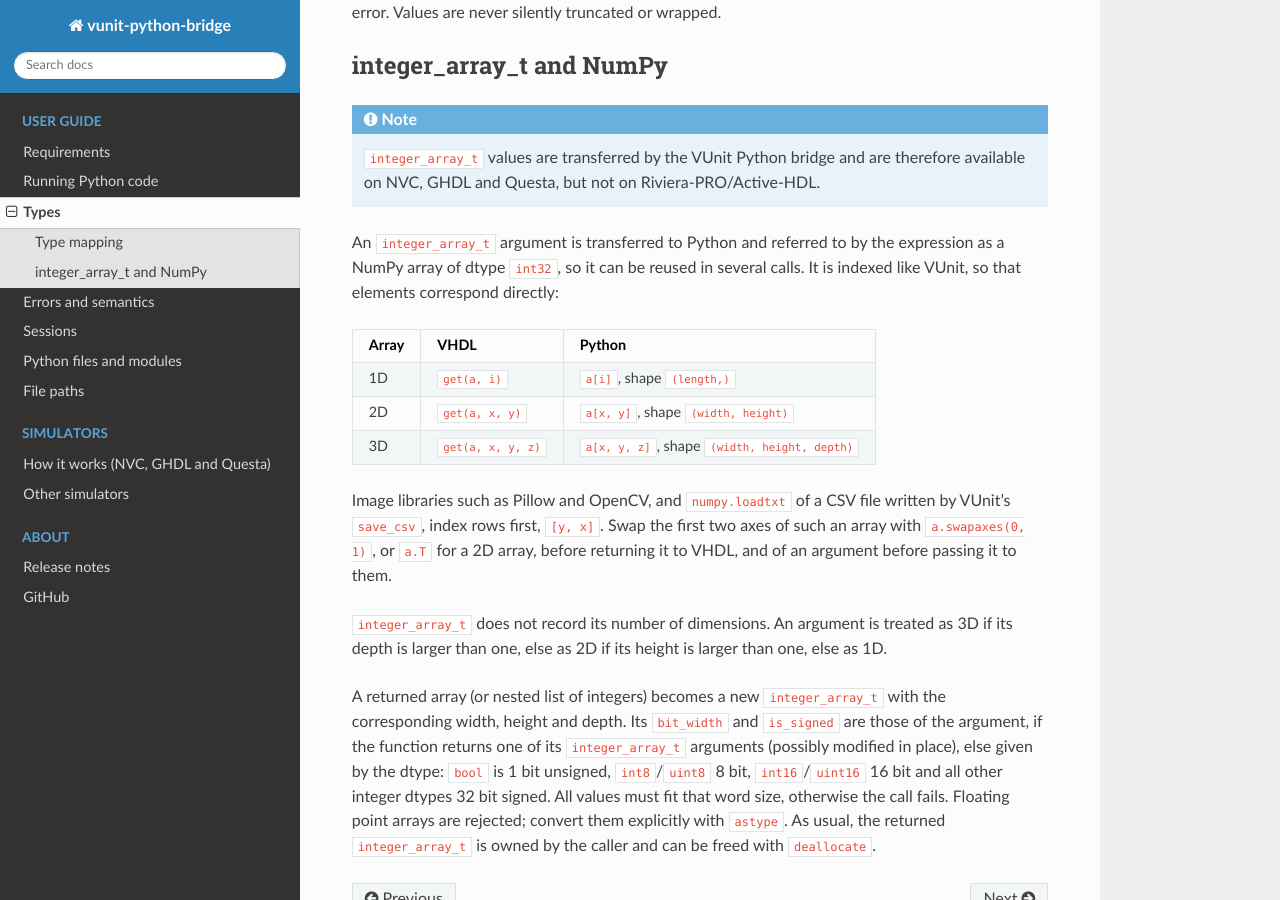
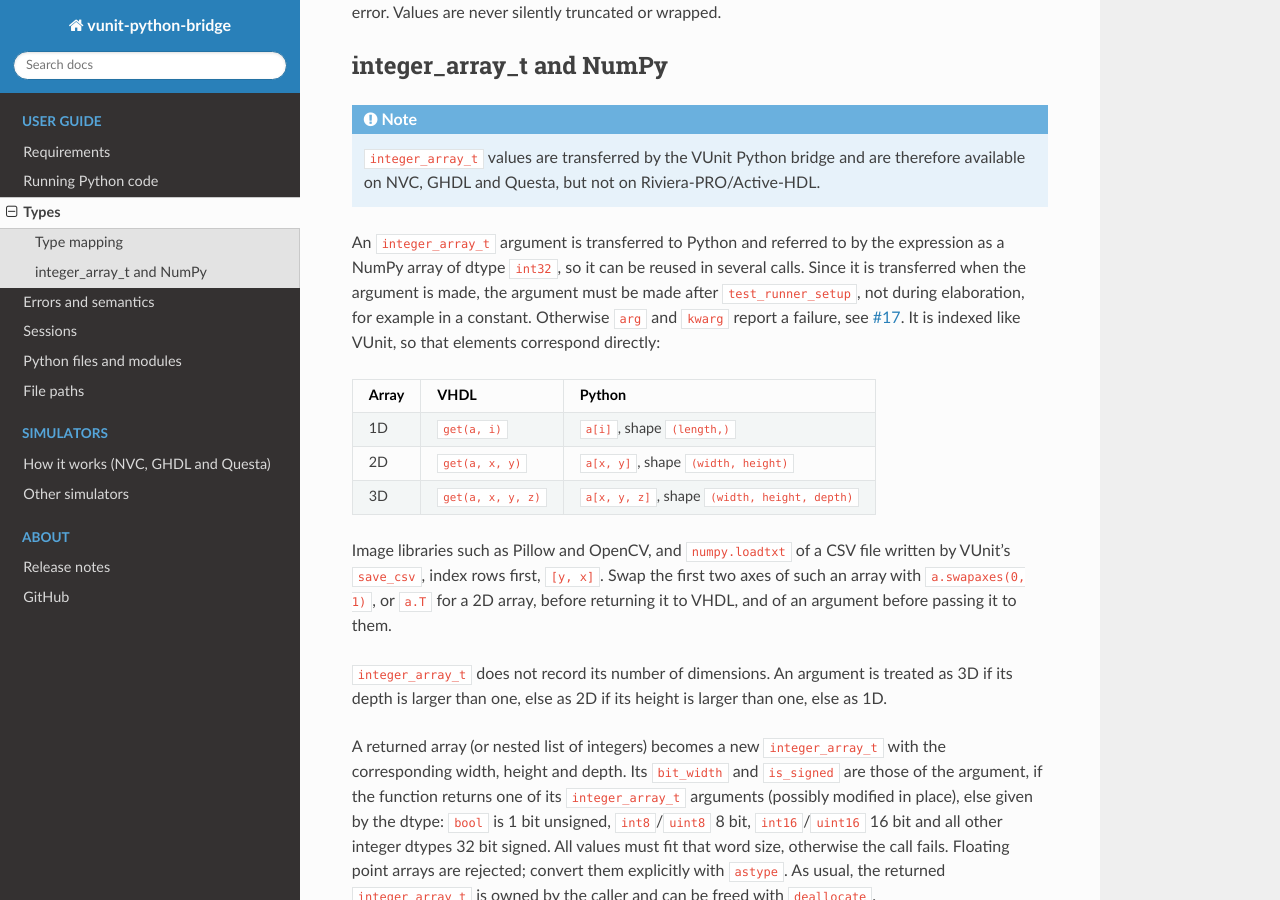
Before and after one commit to VUnit/vunit-python-bridge, a Sphinx documentation site: the page built from docs/types.rst, in a window 1280 px wide and 900 px high, scrolled down 656 px. Built offline with Sphinx 7.4.7 and the Read the Docs theme 3.1.0, drawn with Linux system fonts in a browser that asks for light colours; pages that are not in the unit, such as notebooks, are missing from menus; the version number is read from the project's files by our own code.

Commit message:
Report integer_array_t arguments made during elaboration as a failure (#29)
Report integer_array_t arguments made during elaboration as a failure

An integer_array_t argument is transferred to Python when it is made, which
the bridge library cannot do during elaboration: NVC aborted with "foreign
function vpy_push_array not found" and GHDL with a CONSTRAINT_ERROR. Before
test_runner_setup, p_stage_array now reports a failure naming the call
instead. See #17.

```diff
--- a/docs/types.rst
+++ b/docs/types.rst
@@ -37,8 +37,11 @@ integer_array_t and NumPy
 
 An ``integer_array_t`` argument is transferred to Python and referred to by
 the expression as a NumPy array of dtype ``int32``, so it can be reused in
-several calls. It is indexed like VUnit, so that elements correspond
-directly:
+several calls. Since it is transferred when the argument is made, the
+argument must be made after ``test_runner_setup``, not during elaboration, for
+example in a constant. Otherwise ``arg`` and ``kwarg`` report a failure, see
+`#17 <https://github.com/VUnit/vunit-python-bridge/issues/17>`__. It is
+indexed like VUnit, so that elements correspond directly:
 
 ============= ================================ ===========================
 Array         VHDL                             Python
```
Also changed, not shown: release_notes/news.d/29.bugfix.md (added, +1 -0 lines), 3 other files.
